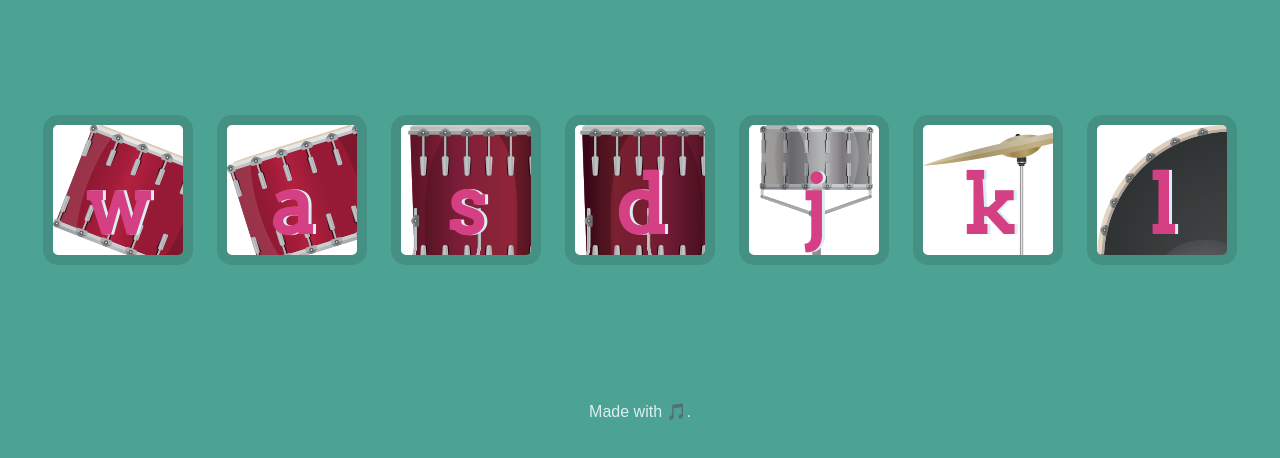
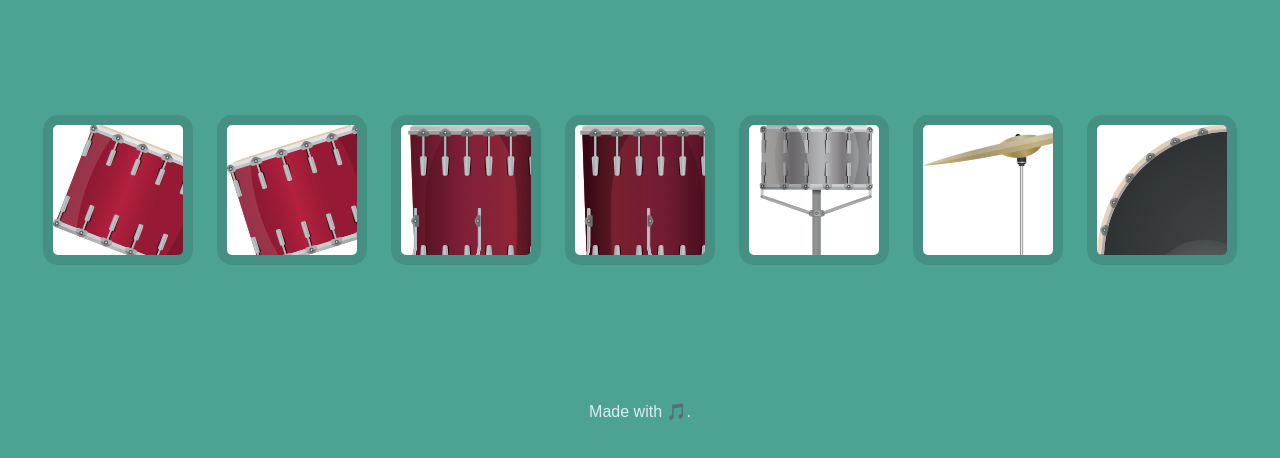
Before and after one commit to bhakti-thakur/Drum-kit, a plain HTML site: page index.html in a window 1280 px wide. Shown: the part 200-658 px from the top of the page. Drawn offline with Linux system fonts and the light colour scheme.

Commit message:
Update index.html

```diff
--- a/index.html
+++ b/index.html
@@ -12,13 +12,13 @@
 
   <h1 id="title">Drum 🥁 Kit</h1>
   <div class="set">
-    <button class="w drum">w</button>
-    <button class="a drum">a</button>
-    <button class="s drum">s</button>
-    <button class="d drum">d</button>
-    <button class="j drum">j</button>
-    <button class="k drum">k</button>
-    <button class="l drum">l</button>
+    <button class="w drum"></button>
+    <button class="a drum"></button>
+    <button class="s drum"></button>
+    <button class="d drum"></button>
+    <button class="j drum"></button>
+    <button class="k drum"></button>
+    <button class="l drum"></button>
   </div>
 
   <script src="index.js"></script>
```
